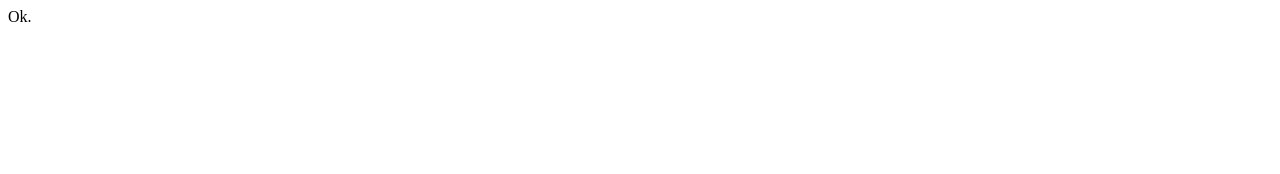
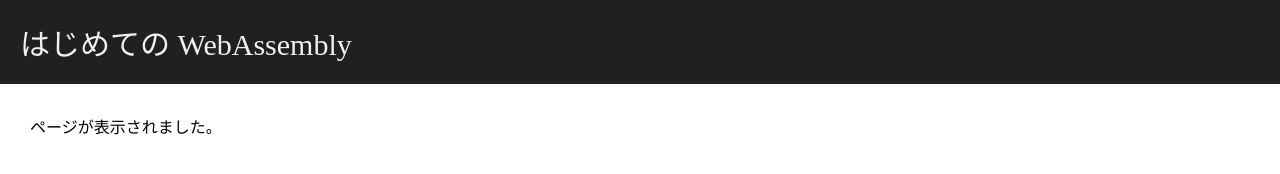
Before and after one commit to mass10/my-webasm-2, a website built with webpack: page static/index.html in a window 1280 px wide. Built offline with nearby package versions, Linux system fonts and the light colour scheme.

Commit message:
Update index.html

```diff
--- a/static/index.html
+++ b/static/index.html
@@ -3,9 +3,17 @@
     <head>
         <meta charset="UTF-8">
         <title>My Rust + Webpack project!</title>
+        <style>
+            html, body {
+                margin: 0;
+            }
+        </style>
     </head>
     <body>
-        <script src="index.js"></script>
-        Ok.
+        <div style="padding: 20px; background-color: #202020;"><a href="./" style="text-decoration: none"><span style="font-size: 30px; color: #f0f0f0">はじめての WebAssembly</span></a></div>
+        <div style="padding: 30px">
+            <script src="index.js"></script>
+            ページが表示されました。
+        </div>
     </body>
 </html>
```
